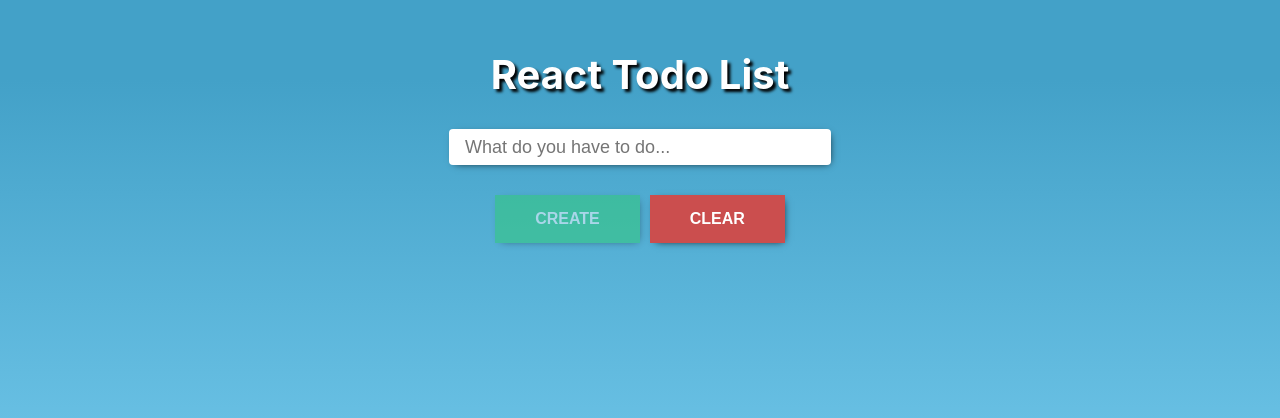
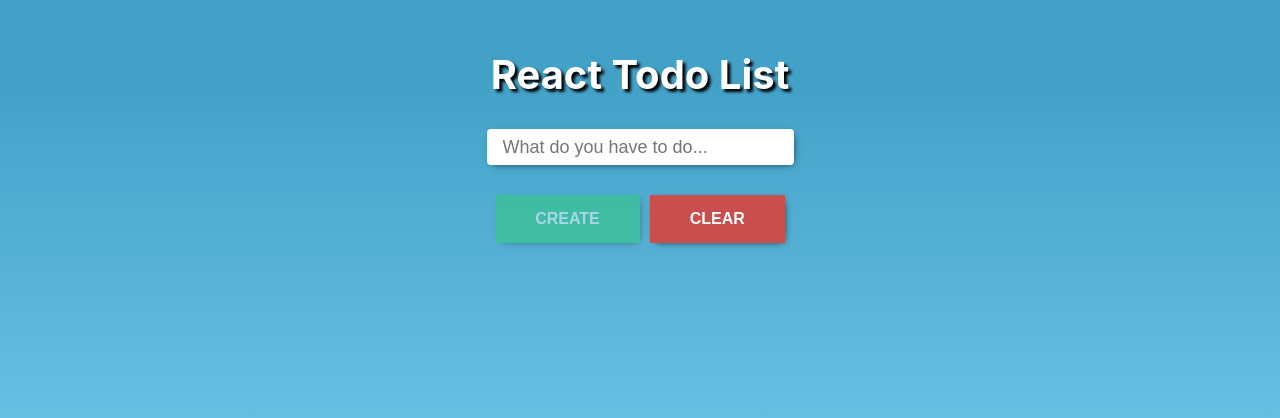
Before and after one commit to ruljin/react-todo-list, a React (Create React App) app: page / in a window 1280 px wide. Shown: the top 418 px of the page. Built offline with nearby package versions, Linux system fonts and the light colour scheme.

Commit message:
refactor(input): change input width

```diff
--- a/src/components/input/input.module.css
+++ b/src/components/input/input.module.css
@@ -1,5 +1,5 @@
 .input {
-	width: 350px;
+	width: 275px;
 	height: 20px;
 	padding: 8px 16px;
 	border: none;
```
